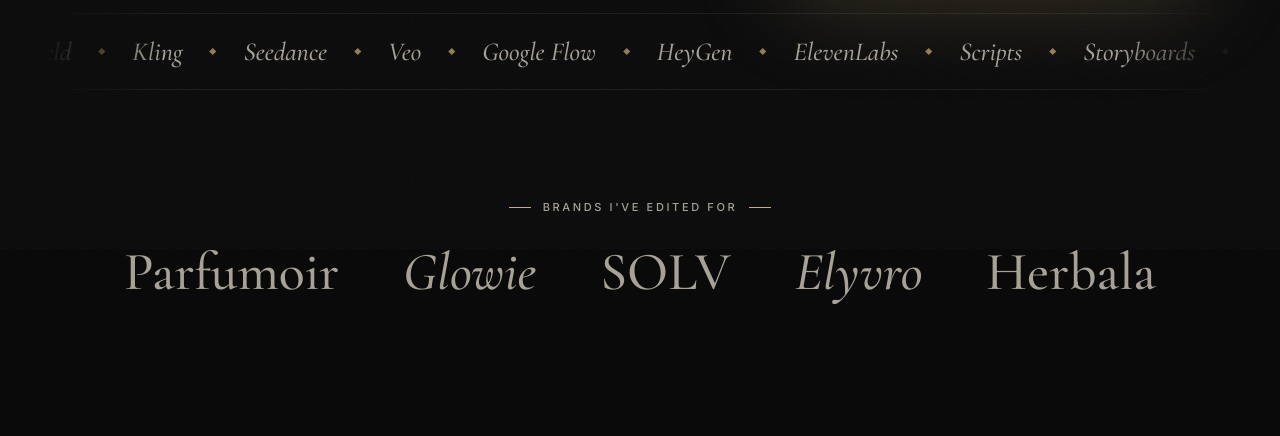
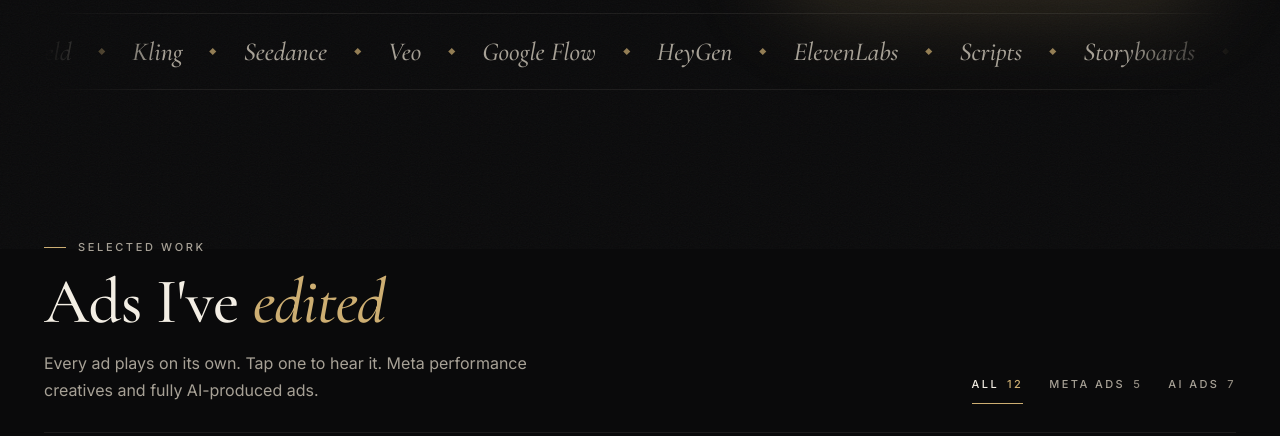
Before and after one commit to boloconmarcbryan-ux/portfolio, a plain HTML site: page index.html in a window 1280 px wide. Shown: the part 983-1419 px from the top of the page. Drawn offline with nearby package versions, Linux system fonts and the light colour scheme.

Commit message:
Remove brands row
Co-Authored-By: Claude Opus 5.5 <noreply@anthropic.com>

```diff
--- a/index.html
+++ b/index.html
@@ -465,11 +465,6 @@ html.lenis,html.lenis body{height:auto}
   </section>
 
   <div class="strip rv" aria-label="Tools I use"><div class="strip-in" id="strip"></div></div>
-
-  <section class="brands rv" aria-label="Brands">
-    <span class="label"><i aria-hidden="true"></i>Brands I've edited for<i aria-hidden="true"></i></span>
-    <ul><li>Parfumoir</li><li>Glowie</li><li>SOLV</li><li>Elyvro</li><li>Herbala</li></ul>
-  </section>
 
   <section class="work" id="work">
     <div class="sec-head">
@@ -1036,7 +1031,6 @@ gsap.fromTo(".a-photo img", { yPercent: -7, scale: 1.16 }, { yPercent: 7, scale:
 qa(".steps .num").forEach(function(n){
   gsap.fromTo(n, { y: 40 }, { y: -20, ease: "none", scrollTrigger: { trigger: n, start: "top bottom", end: "bottom top", scrub: true } });
 });
-gsap.from(".brands li", { y: 40, opacity: 0, duration: 1, ease: "power3.out", stagger: .08, scrollTrigger: { trigger: ".brands", start: "top 85%" } });
 gsap.from(".phone", { y: 80, rotate: -3, opacity: 0, duration: 1.3, ease: "power3.out", scrollTrigger: { trigger: ".case-in", start: "top 80%" } });
 
 /* Magnetic buttons */
```
